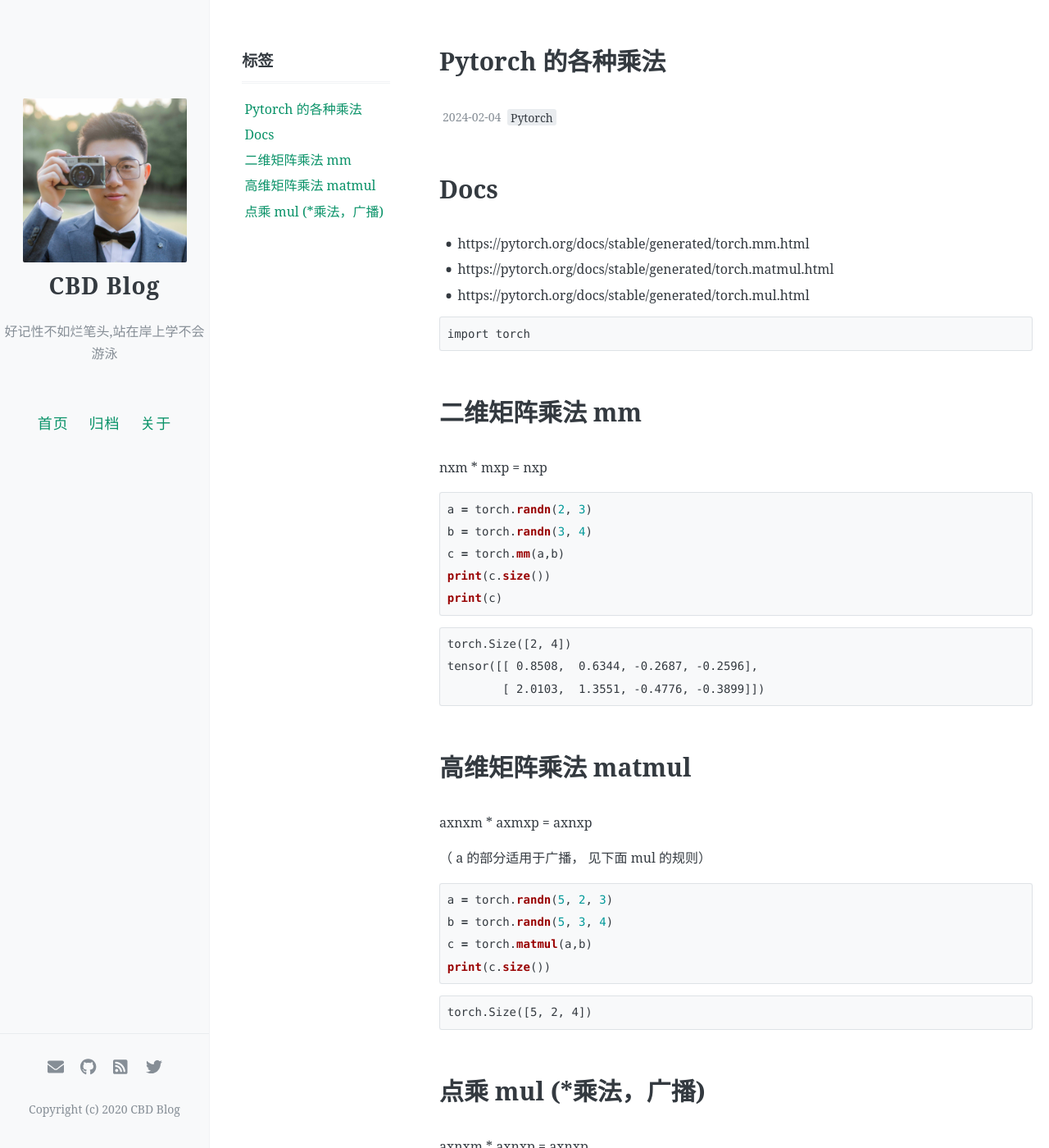
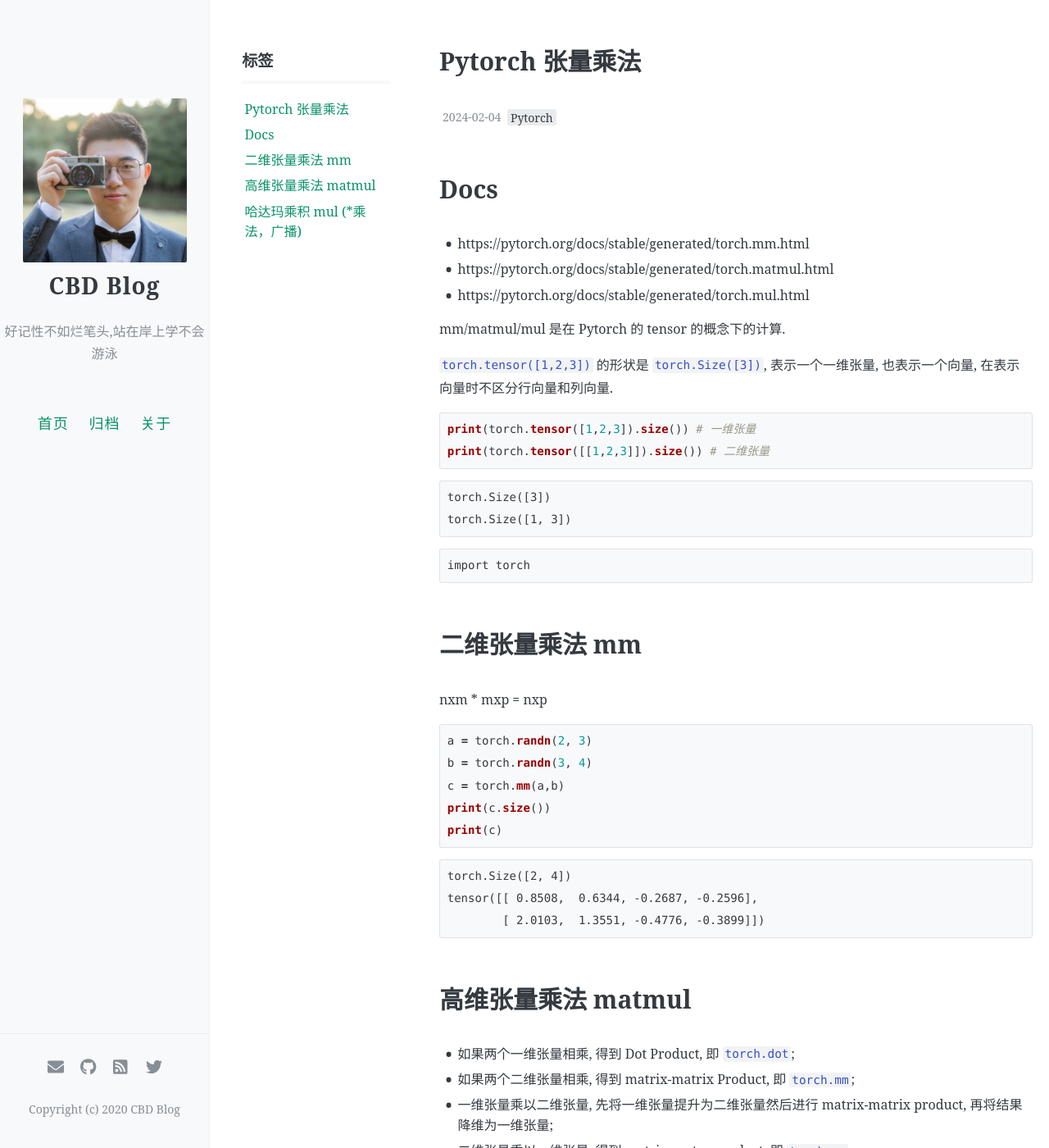
Before and after one commit to icbd/icbd.github.io, a Jekyll site: the page built from _posts/tools/2024-02-04-pytorch-mm-mul-matmul.md, in a window 1280 px wide and 1400 px high. Shown: the whole window at 82% size. Built offline with Jekyll 4.4.1, drawn with Linux system fonts in a browser that asks for light colours; comment, search, counter and statistics services are not loaded; some of the changed text lies outside the part shown.

Commit message:
Update 2024-02-04-pytorch-mm-mul-matmul.md

````diff
--- a/_posts/tools/2024-02-04-pytorch-mm-mul-matmul.md
+++ b/_posts/tools/2024-02-04-pytorch-mm-mul-matmul.md
@@ -1,6 +1,6 @@
 ---
 layout: post
-title:  Pytorch 的各种乘法
+title:  Pytorch 张量乘法
 date:   2024-02-04
 Author: CBD
 tags:   [Pytorch]
@@ -12,11 +12,34 @@ tags:   [Pytorch]
 - https://pytorch.org/docs/stable/generated/torch.matmul.html
 - https://pytorch.org/docs/stable/generated/torch.mul.html
 
+
+mm/matmul/mul 是在 Pytorch 的 tensor 的概念下的计算.
+
+`torch.tensor([1,2,3])` 的形状是 `torch.Size([3])`,
+表示一个一维张量, 也表示一个向量, 在表示向量时不区分行向量和列向量.
+
+
+
+
+```python
+print(torch.tensor([1,2,3]).size()) # 一维张量
+print(torch.tensor([[1,2,3]]).size()) # 二维张量
+```
+
+
+
+
+    torch.Size([3])
+    torch.Size([1, 3])
+
+
+
+
 ```python
 import torch
 ```
 
-# 二维矩阵乘法 mm
+# 二维张量乘法 mm
 
 nxm * mxp = nxp
 
@@ -35,11 +58,14 @@ print(c)
             [ 2.0103,  1.3551, -0.4776, -0.3899]])
 
 
-# 高维矩阵乘法 matmul
+# 高维张量乘法 matmul
 
-axnxm * axmxp = axnxp
+- 如果两个一维张量相乘, 得到 Dot Product, 即 `torch.dot`;
+- 如果两个二维张量相乘, 得到 matrix-matrix Product, 即 `torch.mm`;
+- 一维张量乘以二维张量, 先将一维张量提升为二维张量然后进行 matrix-matrix product, 再将结果降维为一维张量;
+- 二维张量乘以一维张量, 得到 matrix-vector product, 即 `torch.mv`;
+- **高维张量乘法**: `ax(nxm) * ax(mxp) = ax(nxp)`, 批处理的二维张量相乘.
 
-（ a 的部分适用于广播， 见下面 mul 的规则）
 
 
 
@@ -53,7 +79,7 @@ print(c.size())
     torch.Size([5, 2, 4])
 
 
-# 点乘 mul (*乘法，广播)
+# 哈达玛乘积 mul (*乘法，广播)
 
 axnxm * axnxp = axnxp
 
@@ -64,6 +90,9 @@ axnxp * 1xnxp = axnxp
 axnxp * axnx1 = axnxp
 
 axnxp * 1x1x1 = axnxp
+
+
+也支持张量跟一个标量相乘.
 
 
 ```python
````
